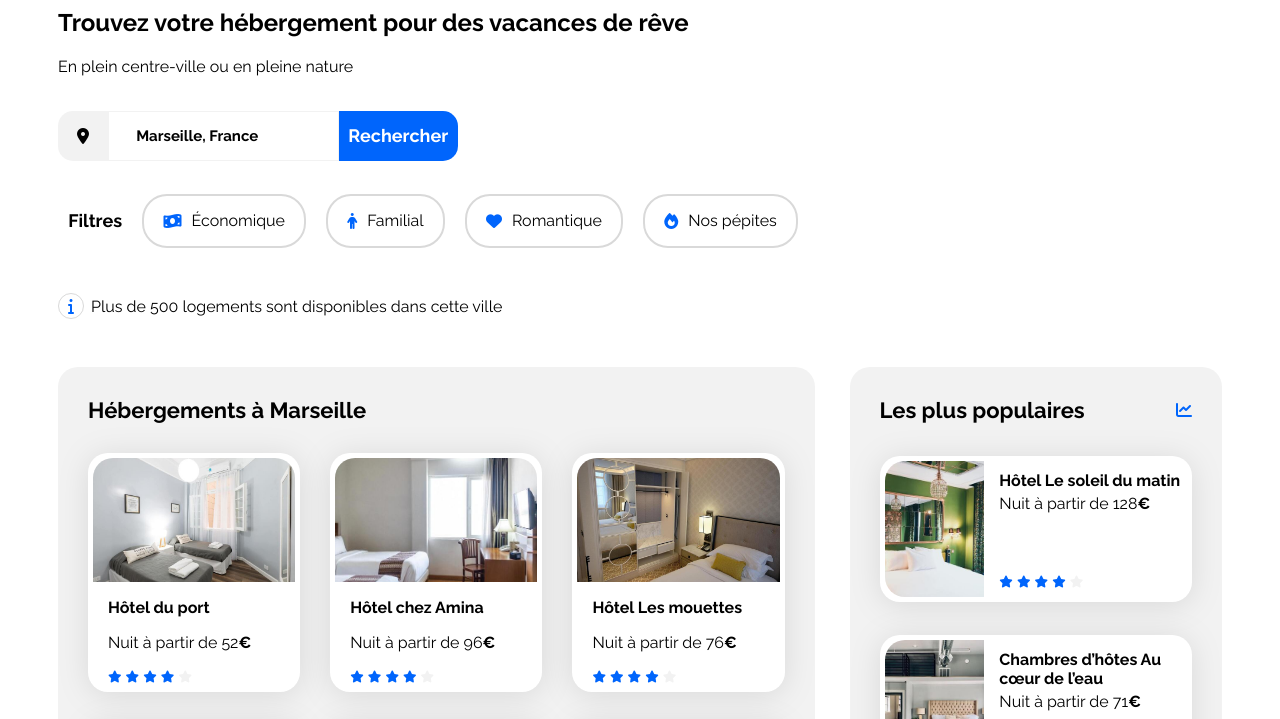
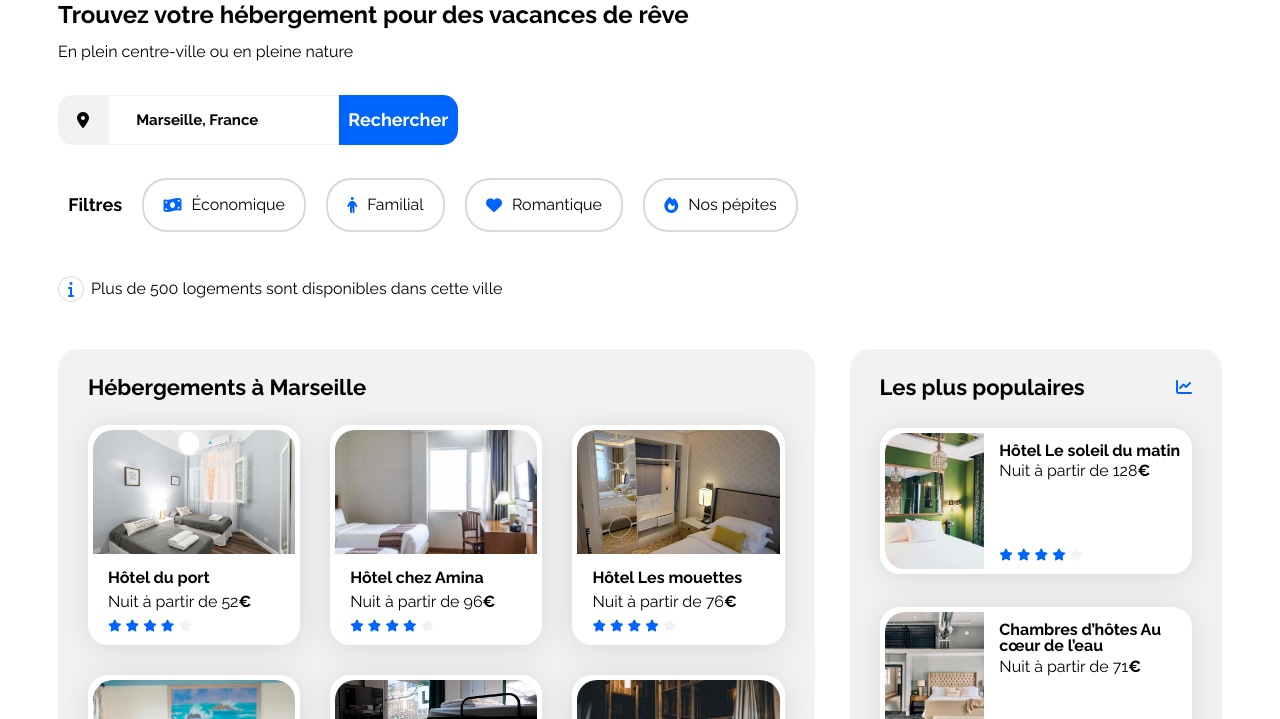
Before and after one commit to enrickota/Projet-2-Booki-, a plain HTML site: page index.html in a window 1280 px wide. Shown: the part 103-822 px from the top of the page. Drawn offline with Linux system fonts and the light colour scheme.

Commit message:
hover finit sur

```diff
--- a/css/style.css
+++ b/css/style.css
@@ -1,6 +1,7 @@
 /****** General ***********/
 * {
     font-family: 'Raleway', sans-serif;
+    line-height: 16.44px;
 }
 
 :root {
@@ -111,6 +112,19 @@ a {
     font-size: 18px;
     padding-top: 15px;
 }
+
+.hebergements .card-rating {
+    margin-bottom: 5px;
+}
+
+.hebergements .card-txt p {
+    margin: 8px 0px;
+}
+
+.hebergements .card-txt h3 {
+    margin-bottom: 8px;
+}
+
 
 .card:hover {
     box-shadow: 10px 10px 30px rgba(0, 0, 0, 0.5);
```
